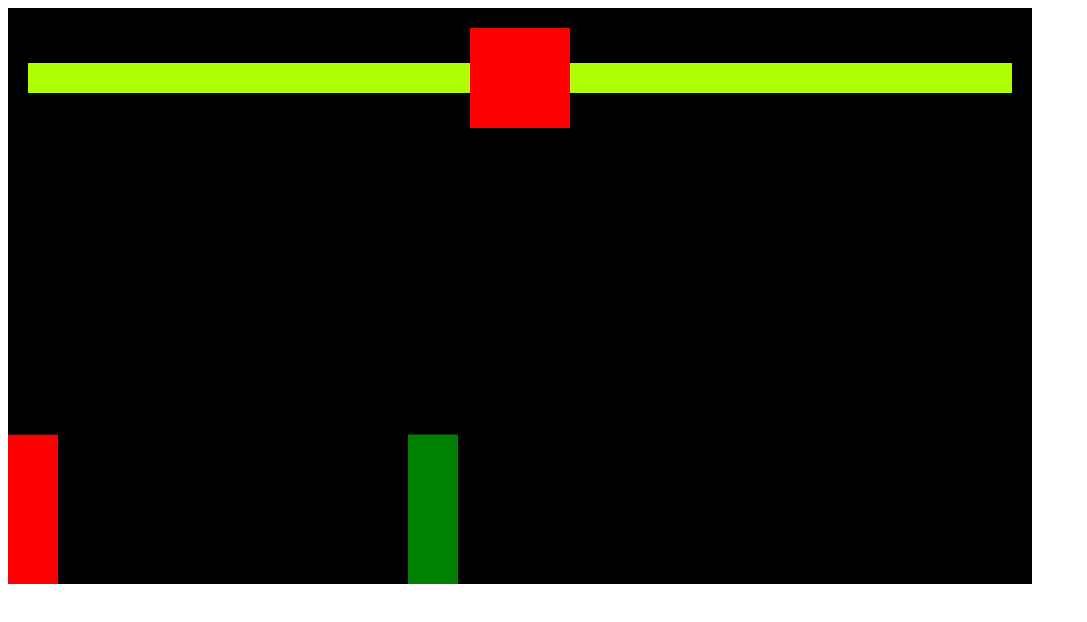
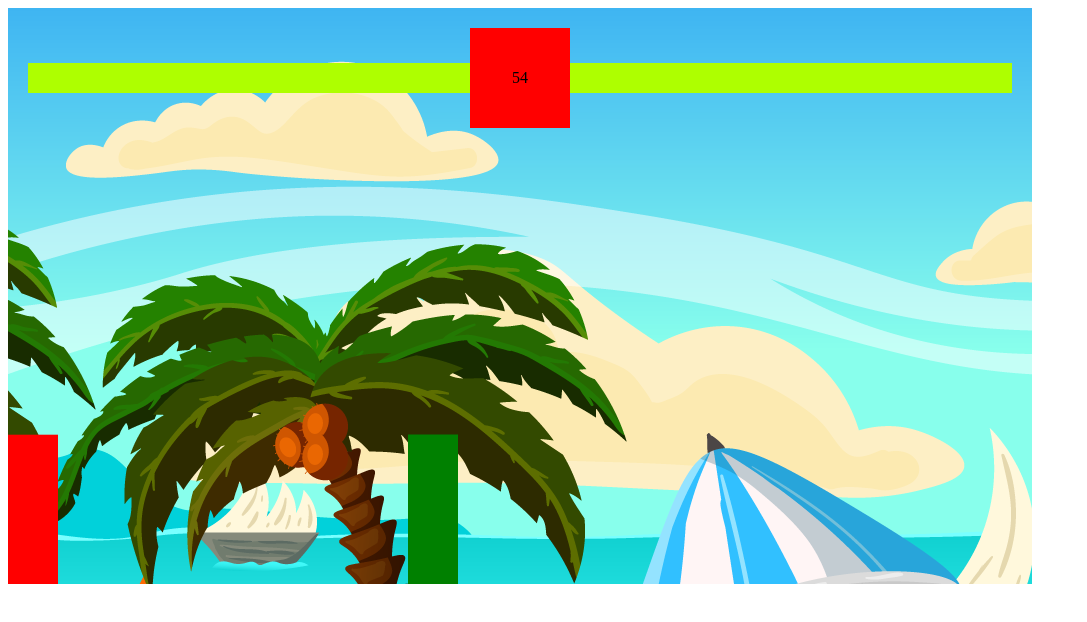
Before and after one commit to jshuaaaa/kazook-fighting-game, a plain HTML site: page index.html in a window 1280 px wide. Shown: the whole page, without its empty margins (0-1087 px from the left). Drawn offline with Linux system fonts and the light colour scheme.

Commit message:
added timer and working on background image

```diff
--- /dev/null
+++ b/classes.js
@@ -0,0 +1,84 @@
+class Sprite {
+    constructor({position, imageSrc}) {
+        this.position = position
+        this.width = 50
+        this.height = 150
+        this.image = new Image()
+        this.image.src = imageSrc
+
+
+        }
+
+
+
+
+
+    draw() {
+        c.drawImage(this.image, this.position.x, this.position.y)
+
+    }
+
+    update() {
+        this.draw()
+    }
+
+
+}
+
+class Fighter {
+    constructor({position, velocity, color = 'red', offset}) {
+        this.position = position
+        this.velocity = velocity
+        this.width = 50
+        this.height = 150
+        this.lastKey
+        this.attackBox = {
+            position: {
+                x: this.position.x,
+                y: this.position.y
+            },
+            offset,
+            width: 200,
+            height: 50
+        }
+        this.color = color
+        this.isAttacking
+        this.health = 100
+        this.dead = false
+    }
+
+    draw() {
+        c.fillStyle = this.color
+        c.fillRect(this.position.x, this.position.y, this.width, this.height)
+
+
+        // Attack box is drawn here
+        if(this.isAttacking) {
+        c.fillStyle = 'blue'
+        c.fillRect(this.attackBox.position.x, this.attackBox.position.y, this.attackBox.width, this.attackBox.height);
+        }
+
+    }
+
+    update() {
+        this.draw()
+        this.attackBox.position.x = this.position.x + this.attackBox.offset.x
+        this.attackBox.position.y = this.position.y
+
+        this.position.x += this.velocity.x
+        this.position.y += this.velocity.y
+
+
+        if(this.position.y + this.height + this.velocity.y >= canvas.height) {
+            this.velocity.y = 0
+        } else
+        this.velocity.y += gravity
+    }
+
+    attack() {
+        this.isAttacking = true
+        setTimeout(() => {
+            this.isAttacking = false
+        }, 100)
+    }
+}
--- a/index.html
+++ b/index.html
@@ -8,6 +8,12 @@
     <style>
         * {
             box-sizing: border-box
+        }
+
+        div h1 {
+            justify-content: center;
+            align-items: center;
+            margin-right: 10%;
         }
     </style>
 </head>
@@ -20,15 +26,19 @@
             </div>
 
 
-        <div style="background-color: red; width: 100px; height: 100px; flex-shrink: 0;"></div>
+        <div id="timer" style="background-color: red; width: 100px; height: 100px; flex-shrink: 0; display: flex; align-items: center; justify-content: center
+        ;"><h1>10</h1></div>
 
         <div style="position: relative;  height: 30px; width: 100%;">
         <div  style="background-color: red; height: 30px; width: 100%;"></div>
         <div id="enemyHealth" style="position: absolute; background-color: rgb(174, 255, 0); top: 0; right: 0; left: 0; bottom: 0;"></div>
         </div>
     </div>
+
+    <div id="result" style="position: absolute; color: white; display: none; align-items: center; justify-content: center; top: 0; right: 0; bottom: 0; left: 0;">Tie</div>
     <canvas></canvas>
     </div>
+    <script src="classes.js"></script>
     <script src="index.js"></script>
 </body>
 </html>
--- a/index.js
+++ b/index.js
@@ -5,67 +5,20 @@ canvas.width = 1024;
 canvas.height = 576;
 const gravity= 0.7;
 
+const background =  new Sprite ({
+    position:{
+        x: 0,
+        y: 0
+    },
+    imageSrc: 'sunny.png'
+
+})
+
+
 
 c.fillRect(0, 0, canvas.width, canvas.height);
 
-class Sprite {
-    constructor({position, velocity, color = 'red', offset}) {
-        this.position = position
-        this.velocity = velocity
-        this.width = 50
-        this.height = 150
-        this.lastKey
-        this.attackBox = {
-            position: {
-                x: this.position.x,
-                y: this.position.y
-            },
-            offset,
-            width: 200,
-            height: 50
-        }
-        this.color = color
-        this.isAttacking
-        this.health = 100
-    }
-
-    draw() {
-        c.fillStyle = this.color
-        c.fillRect(this.position.x, this.position.y, this.width, this.height)
-
-
-        // Attack box is drawn here
-        if(this.isAttacking) {
-        c.fillStyle = 'blue'
-        c.fillRect(this.attackBox.position.x, this.attackBox.position.y, this.attackBox.width, this.attackBox.height);
-        }
-
-    }
-
-    update() {
-        this.draw()
-        this.attackBox.position.x = this.position.x + this.attackBox.offset.x
-        this.attackBox.position.y = this.position.y
-
-        this.position.x += this.velocity.x
-        this.position.y += this.velocity.y
-
-
-        if(this.position.y + this.height + this.velocity.y >= canvas.height) {
-            this.velocity.y = 0
-        } else
-        this.velocity.y += gravity
-    }
-
-    attack() {
-        this.isAttacking = true
-        setTimeout(() => {
-            this.isAttacking = false
-        }, 100)
-    }
-}
-
-const player = new Sprite({
+const player = new Fighter({
     position:{
     x: 0,
     y: 0
@@ -82,7 +35,7 @@ const player = new Sprite({
 
 
 
-const enemy = new Sprite({
+const enemy = new Fighter({
     position:{
     x: 400,
     y: 100
@@ -131,11 +84,42 @@ function rectangularCollision({
     )
 }
 
+function determineWinner({player, enemy, timerId}) {
+    clearTimeout(timerId)
+    document.getElementById('result').style.display = 'flex'
+    if(player.health === enemy.health) {
+        document.getElementById('result').innerHTML = 'Tie'
+
+    } else if(player.health > enemy.health || enemy.health === 0) {
+        document.getElementById('result').innerHTML = 'Player 1 won!'
+
+    } else if(enemy.health > player.health || player.health === 0) {
+        document.getElementById('result').innerHTML = 'Player 2 Won!'
+
+    }
+}
+
+let timer = 60
+let timerId
+function decreaseTimer() {
+    if(timer > 0) {
+    timerId = setTimeout(decreaseTimer, 1000)
+    timer--
+    document.getElementById('timer').innerHTML = timer
+    }
+    if(timer === 0 || player.health <= 0 || enemy.health <= 0) {
+        determineWinner({player, enemy})
+}
+}
+
+
+decreaseTimer()
 
 function animate() {
     window.requestAnimationFrame(animate)
     c.fillStyle = 'black'
     c.fillRect(0, 0, canvas.width, canvas.height)
+    background.update()
     player.update()
     enemy.update()
 
@@ -192,6 +176,10 @@ function animate() {
         console.log('cringe');
     }
 
+
+        if(enemy.health <= 0 || player.health <= 0) {
+            determineWinner({player,enemy, timerId})
+        }
 }
 
 
@@ -247,7 +235,6 @@ window.addEventListener('keydown', (event) => {
 })
 
 window.addEventListener('keyup', (event) => {
-    console.log(event.key);
     switch (event.key) {
         case 'd':
         keys.d.pressed = false
@@ -267,5 +254,3 @@ window.addEventListener('keyup', (event) => {
             break
     }
 })
-
-console.log(keys)
```
Also changed, not shown: sunny.png (added).
